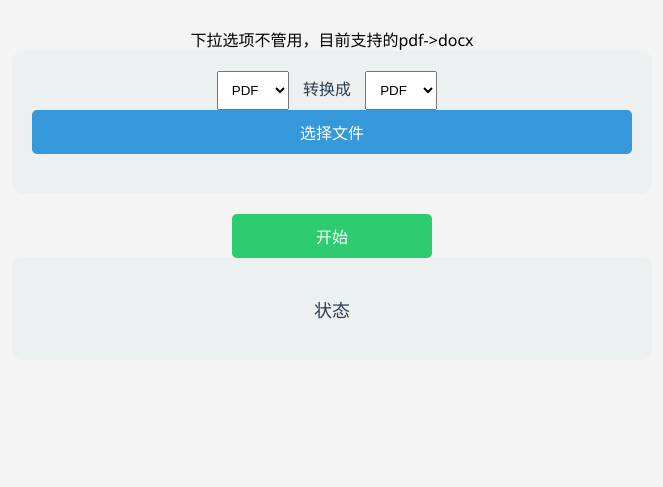
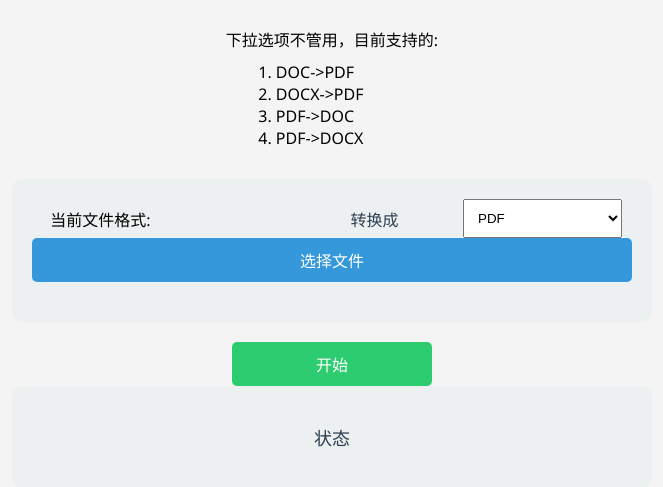
Before and after one commit to tanlu/fileconvert, a Flask app: page / in a window 1280 px wide. Shown: the part 53-540 px from the top of the page, without its empty margins (308-971 px from the left). Run offline with Flask 2, Linux system fonts and the light colour scheme.

Commit message:
修改页面等

```diff
--- a/app.py
+++ b/app.py
@@ -1,9 +1,11 @@
-from flask import Flask, request, jsonify,render_template,send_file
 import os
 import platform
+
+import docx2pdf
+import pythoncom
+from colorama import win32
+from flask import Flask, request, jsonify, render_template, send_file
 from pdf2docx import Converter
-import docx2pdf
-
 
 app = Flask(__name__)
 
@@ -18,15 +20,18 @@ pdf1 = ".pdf"
 img1 = ".png"
 img2 = ".jpeg"
 
+
 # 首页
 
 @app.route('/', methods=['GET'])
 def index():
     return render_template('index.html')
 
+
 @app.route('/test', methods=['GET'])
 def test():
     return jsonify({'success': 'test'})
+
 
 # 文件上传
 @app.route('/upload', methods=['POST'])
@@ -55,28 +60,32 @@ def upload_file():
     return jsonify({"files": file_names, "file_path": file_path, 'result': True})
 
 
-def getSys():
-    system = platform.system()
-    if system == "Windows":
-        return 1
-    elif system == "Linux":
-        return 2
-    elif system == "Darwin":
-        return 3
-    else:
-        return 4
+# 文件转换入口，从这里进行分发
+@app.route('/fileconvert', methods=['GET'])
+def fileconvert():
+    file_path = request.args.get('filepath')
+    file_name = request.args.get("filename")
+    source_type = request.args.get('source_type')
+    end_type = request.args.get("end_type")
+    print(file_path)
+    print(file_name)
+    print(source_type)
+    print(end_type)
+    if ("."+source_type).lower() == pdf1.lower() and ("."+end_type).lower() == doc2.lower():  # pdf-docx
+        print("pdf-----docx  start...")
+        return convertPdf2Docx(file_path, file_name)
+    elif ("."+source_type).lower() == doc2.lower() and ("."+end_type).lower() == pdf1.lower():
+        return convert_docx_to_pdf()
+    return jsonify({"success": False, "msg": "暂不支持"})
+
 
 # pdf - docx
 @app.route('/convertPdf2Docx', methods=['GET'])
-def convertPdf2Docx():
-    # name = request.args.get('name', 'Guest')
-    file_path = request.args.get('filepath')
-    file_name = request.args.get("filename")
+def convertPdf2Docx(file_path, file_name):
+    filePath = pdf2Docx(file_path, file_name)
+    re = {"file": filePath, "success": True}
+    return jsonify(re);
 
-    filePath = pdf2Docx(file_path, file_name)
-
-    re = {"file": filePath,"success":True}
-    return jsonify(re);
 
 # pdf - doc
 @app.route('/convertPdf2Doc', methods=['GET'])
@@ -101,6 +110,7 @@ def pdf2Docx(file_path, file_name):
     cv.close()
     return file_path + filename + doc2
 
+
 #  pdf - doc
 def pdf2Doc(file_path, file_name):
     # convert pdf to docx
@@ -113,7 +123,7 @@ def pdf2Doc(file_path, file_name):
 
 # doc - pdf
 @app.route('/convertDocx2PDF', methods=['GET'])
-def convert_docx_to_pdf():
+def convert_docx_to_pdf(fi):
     file_path = request.args.get('filepath')
     file_name = request.args.get("filename")
     filename = os.path.splitext(os.path.basename(file_name))[0]
@@ -125,6 +135,7 @@ def convert_docx_to_pdf():
     # test.convert_to_pdf(file_path + file_name, file_path + filename + pdf1)
     re = {"filename": file_path + filename + pdf1}
     return jsonify(re)
+
 
 @app.route('/convertDoc2PDF', methods=['GET'])
 def convertDoc2PDF():
@@ -171,6 +182,7 @@ def download_file():
     filename = get_file_name_with_extension(file_path)
     return send_file(file_path, as_attachment=True, download_name=filename)
 
+
 # 获取带后缀的文件名
 def get_file_name_with_extension(file_path):
     # 提取文件名（带路径）
@@ -179,7 +191,22 @@ def get_file_name_with_extension(file_path):
     # 分离文件名和文件扩展名
     file_name, file_extension = os.path.splitext(file_name_with_path)
 
-    return file_name+file_extension
+    return file_name + file_extension
+
+
+# 获取当前系统
+def getSys():
+    system = platform.system()
+    if system == "Windows":
+        return 1
+    elif system == "Linux":
+        return 2
+    elif system == "Darwin":
+        return 3
+    else:
+        return 4
+
 
 if __name__ == '__main__':
-    app.run("0.0.0.0", "80",False)
+    # app.run("0.0.0.0", "80",False)
+    app.run("localhost", "80", True)
--- a/static/css/index.css
+++ b/static/css/index.css
@@ -127,3 +127,24 @@ body {
 	text-decoration: none;
 	margin: 0 10px;
 }
+
+#center_top1 {
+	display: flex;
+	justify-content: space-between;
+	align-items: center;
+}
+
+#center_top1 span {
+	flex: 1;
+	text-align: center;
+}
+
+#targetFormatSelect {
+	flex: 1;
+	margin-left: 10px;
+	/* Add some margin between the select and the labels */
+}
+
+#center_tip{
+	margin-bottom: 20px;
+}
--- /dev/null
+++ b/static/js/index.js
@@ -0,0 +1,5 @@
+// 获取文件后缀名
+function getFileExtension(filename){
+	var fileExtension = fileName.match(/\.(.+)$/)[1];
+	return fileExtension
+}
--- a/templates/index.html
+++ b/templates/index.html
@@ -17,23 +17,33 @@
     </div>
 
     <div id="main">
-        <div>
-            下拉选项不管用，目前支持的pdf->docx
+        <div id="center_tip">
+            <div>下拉选项不管用，目前支持的:</div>
+            <ol id='gs' style="margin: 10px;">
+                <li>DOC->PDF</li>
+                <li>DOCX->PDF</li>
+                <li>PDF->DOC</li>
+                <li>PDF->DOCX</li>
+            </ol>
         </div>
         <div id="fileSection">
-            <select id="fileFormatSelect">
-                <option value="pdf">PDF</option>
-                <option value="doc">DOC</option>
-                <option value="txt">TXT</option>
+            <div id="center_top1">
+                <span>当前文件格式:</span><span id="source_file"></span>
+                <span id="convertLabel">转换成</span>
+                <select id="targetFormatSelect">
+                    <option value="PDF">PDF</option>
+                    <option value="DOC">DOC</option>
+                    <option value="DOCX">DOCX</option>
+                    <option value="XLS">XLS</option>
+                    <option value="XLSX">XLSX</option>
+                    <option value="PNG">PNG</option>
+                    <option value="JPEG">JPEG</option>
+                    <option value="BMP">BMP</option>
+                    <option value="SVG">SVG</option>
                     <!-- Add more file formats as needed -->
                 </select>
-            <span id="convertLabel">转换成</span>
-            <select id="targetFormatSelect">
-                <option value="pdf">PDF</option>
-                <option value="doc">DOC</option>
-                <option value="txt">TXT</option>
-                <!-- Add more file formats as needed -->
-            </select>
+            </div>
+
             <label for="fileInput" id="fileInputLabel">
                 <span>选择文件</span>
             </label>
@@ -55,10 +65,13 @@
     </div>
 
     <script>
-        const base_url = "http://47.100.32.67:80/"
+        const base_url = "http://localhost:80/"
+        // const base_url = "http://47.100.32.67:80/"
         const upload_url = base_url + "upload"
         const pdf_docx_url = base_url + "convertPdf2Docx"
+        const fileconvert_url = base_url + "fileconvert"
         const download_file_url = base_url + "downloadfile"
+
         // 存放转换后的路径的集合
         const batch = '' // 下载压缩包的时候用，现在还没写接口
         let converted_file_paths = []
@@ -80,7 +93,11 @@
                 alert('请选择文件');
                 return;
             }
-
+            // 获取初始格式和要转换的格式
+            var source_type = document.getElementById('source_file').innerText;
+            var end_type = document.getElementById('targetFormatSelect').value;
+            console.log(source_type+"初始格式");
+            console.log(end_type+"目标格式");
             processStatus.textContent = '上传中...';
 
             // 使用 Axios 发送文件
@@ -109,7 +126,7 @@
                     // 循环发起异步请求
                     for (let i = 0; i < d_files.length; i++) {
                         // 发起请求并将Promise对象添加到数组中
-                        url_temp = pdf_docx_url + '?filepath=' + d_file_path + '&filename=' + d_files[i]
+                        url_temp = fileconvert_url + '?filepath=' + d_file_path + '&filename=' + d_files[i]+'&source_type='+source_type+'&end_type='+end_type;
                         requests.push(axios.get(url_temp));
                     }
                     Promise.all(requests)
@@ -117,16 +134,18 @@
                             // 所有请求都成功完成后的处理
                             responses.forEach(response => {
                                 r = response.data
-                                console.log('==========' + r.file);
+                                if(!r.success){
+                                    processStatus.textContent = '暂时不支持的转换类型';
+                                    return;
+                                }else{
                                     converted_file_paths.push(r.file)
-                            });
-
                                     // 执行循环后面的代码
                                     console.log('All requests completed');
                                     processStatus.textContent = '转换完成';
                                     // 显示下载按钮
                                     document.getElementById('bt_download').style.display = 'inline-block';
-
+                                }
+                            });
                         })
                         .catch(error => {
                             // 处理请求中的错误
@@ -169,11 +188,18 @@
         // 添加监听
         document.getElementById('fileInput').addEventListener('change', function (event) {
             const fileList = document.getElementById('fileList');
+            // 显示当前文件格式
+            const source_file = document.getElementById('source_file');
             fileList.innerHTML = '';
 
+            var file_temp = null;
             for (const file of event.target.files) {
                 const listItem = document.createElement('li');
-                listItem.textContent = file.name;
+                listItem.textContent = file.name+"-----";
+                // 记录最后一个File
+                // 后缀名
+                var extension_name = getFileExtension(file.name);
+                source_file.textContent = extension_name;
                 fileList.appendChild(listItem);
             }
         });
@@ -187,6 +213,11 @@
 
             return fileNameWithExtension;
         }
+
+        // 获取文件后缀名
+		function getFileExtension(filename) {
+		  return filename.slice(((filename.lastIndexOf(".") - 1) >>> 0) + 2);
+		}
     </script>
 </body>
 
```
Also changed, not shown: static/imgs/done.svg (added), static/imgs/loading.svg (added). Lines whose indentation alone changed are shown as unchanged.
